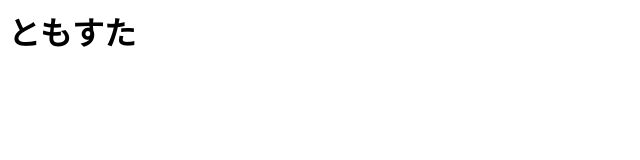
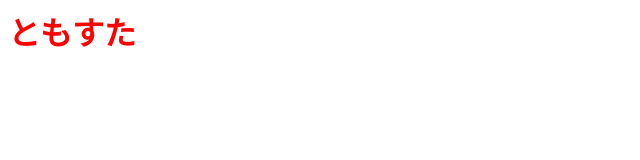
Before and after one commit to wazuo/git--advanced, a plain HTML site: page index.html in a window 1280 px wide. Shown: the whole page, without its empty margins (0-640 px from the left). Drawn offline with Linux system fonts and the light colour scheme.

Commit message:
タイトルの色を変更

```diff
--- a/index.html
+++ b/index.html
@@ -1 +1 @@
-<h1>ともすた</h1>
+<h1 style="color: red;">ともすた</h1>
```
